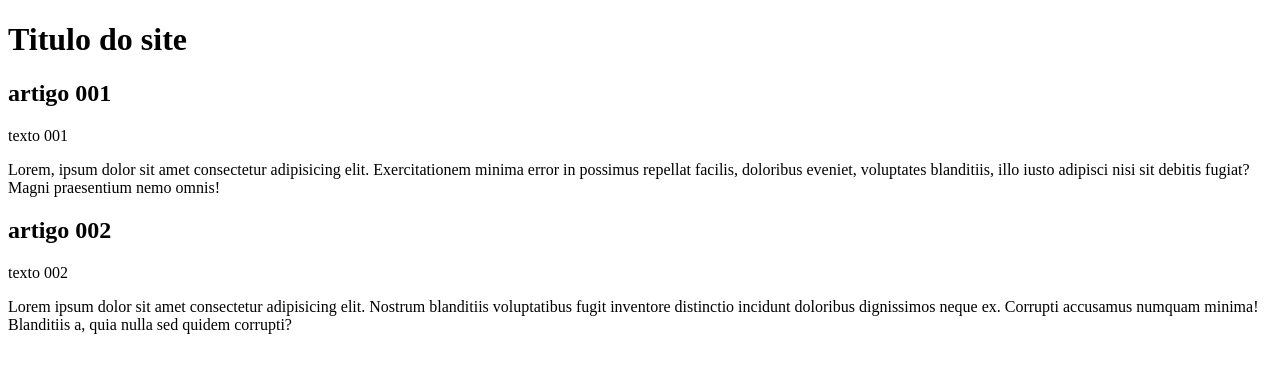
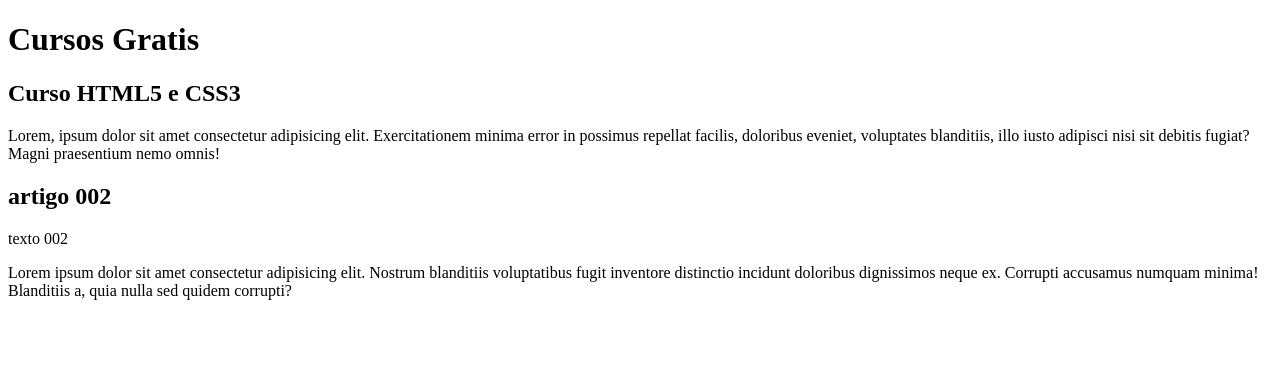
Before and after one commit to barbaraagrs/Projeto-site, a plain HTML site: page index.html in a window 1280 px wide. Drawn offline with Linux system fonts and the light colour scheme.

Commit message:
comecei escrever o conteúdo

```diff
--- a/index.html
+++ b/index.html
@@ -1,5 +1,5 @@
 <!DOCTYPE html>
-<html lang="en">
+<html lang="pt-br">
 <head>
     <meta charset="UTF-8">
     <meta name="viewport" content="width=device-width, initial-scale=1.0">
@@ -8,11 +8,10 @@
 <body>
     <main>
         <header>
-            <h1>Titulo do site</h1>
+            <h1>Cursos Gratis</h1>
         </header>
         <article>
-            <h2>artigo 001</h2>
-            <p>texto 001</p>
+            <h2>Curso HTML5 e CSS3</h2>
             <p>Lorem, ipsum dolor sit amet consectetur adipisicing elit. Exercitationem minima error in possimus repellat facilis, doloribus eveniet, voluptates blanditiis, illo iusto adipisci nisi sit debitis fugiat? Magni praesentium nemo omnis!</p>
         </article>
         <article>
```
